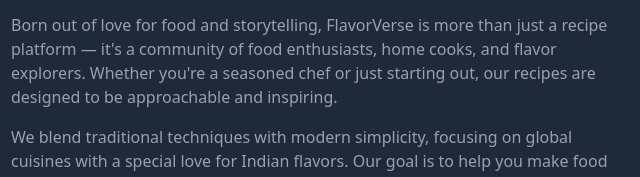
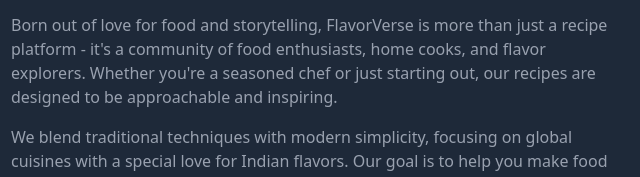
Before and after one commit to akanksh5/flavorverse, an Astro site in the folder client/my-recipe-site/: page /about in a window 1280 px wide. Shown: the part 435-612 px from the top of the page, 325-965 px from the left. Built offline with nearby package versions, Linux system fonts and the light colour scheme; Astro itself is replaced by a stand-in of ours.

Commit message:
Modified the about us component to ensure the special character renders.

```diff
--- a/client/my-recipe-site/src/components/AboutUs.jsx
+++ b/client/my-recipe-site/src/components/AboutUs.jsx
@@ -14,7 +14,7 @@ const AboutUs = () => {
         </p>
 
         <p className="text-gray-400 mb-4">
-          Born out of love for food and storytelling, FlavorVerse is more than just a recipe platform — it's a community of food enthusiasts, home cooks, and flavor explorers. Whether you're a seasoned chef or just starting out, our recipes are designed to be approachable and inspiring.
+          Born out of love for food and storytelling, FlavorVerse is more than just a recipe platform - it's a community of food enthusiasts, home cooks, and flavor explorers. Whether you're a seasoned chef or just starting out, our recipes are designed to be approachable and inspiring.
         </p>
 
         <p className="text-gray-400 mb-4">
```
